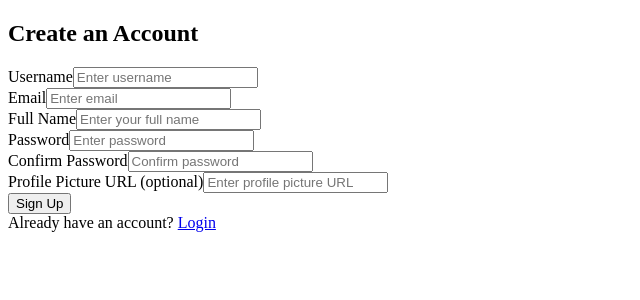
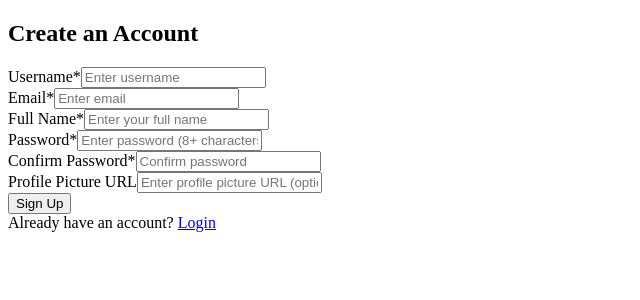
Before and after one commit to IegorKovalov/echo, a React (Vite) app in the folder client/: page /signup in a window 1280 px wide. Shown: the top 300 px of the page, without its empty margins (0-640 px from the left). Built offline with nearby package versions, Linux system fonts and the light colour scheme.

Commit message:
refactor and organize

```diff
--- /dev/null
+++ b/client/src/components/FormField.jsx
@@ -0,0 +1,38 @@
+import React from "react";
+
+const FormField = ({
+	id,
+	name,
+	type = "text",
+	label,
+	value,
+	onChange,
+	placeholder,
+	error,
+	onBlur = null,
+	autoComplete = "on",
+	required = false,
+}) => {
+	return (
+		<div className="form-group">
+			<label htmlFor={id}>
+				{label}
+				{required && <span className="required">*</span>}
+			</label>
+			<input
+				type={type}
+				id={id}
+				name={name}
+				value={value}
+				onChange={onChange}
+				onBlur={onBlur}
+				placeholder={placeholder}
+				autoComplete={autoComplete}
+				className={error ? "error-input" : ""}
+			/>
+			{error && <div className="error">{error}</div>}
+		</div>
+	);
+};
+
+export default FormField;
--- /dev/null
+++ b/client/src/hooks/useApi.js
@@ -0,0 +1,47 @@
+import axios from "axios";
+import { useState } from "react";
+
+const API_BASE_URL = "http://localhost:8000/api/v1";
+
+export const useApi = () => {
+	const [loading, setLoading] = useState(false);
+	const [error, setError] = useState("");
+
+	const callApi = async (method, endpoint, data = null) => {
+		setLoading(true);
+		setError("");
+
+		try {
+			const response = await axios({
+				method,
+				url: `${API_BASE_URL}${endpoint}`,
+				data,
+				withCredentials: true,
+			});
+
+			return response.data;
+		} catch (err) {
+			let message;
+
+			if (err.response && err.response.data && err.response.data.message) {
+				message = err.response.data.message;
+			} else if (err.request) {
+				message = "No response from server. Please try again later.";
+			} else {
+				message = "Request failed. Please try again.";
+			}
+
+			setError(message);
+			throw new Error(message);
+		} finally {
+			setLoading(false);
+		}
+	};
+
+	return {
+		loading,
+		error,
+		callApi,
+		setError,
+	};
+};
--- a/client/src/pages/ForgotPasswordPage.jsx
+++ b/client/src/pages/ForgotPasswordPage.jsx
@@ -1,25 +1,25 @@
-import axios from "axios";
 import React, { useState } from "react";
 import { Link } from "react-router-dom";
+import FormField from "../components/FormField";
+import { useApi } from "../hooks/useApi";
+import { validationRules } from "../utils/validationRules";
 
 function ForgotPasswordPage() {
 	const [email, setEmail] = useState("");
 	const [emailError, setEmailError] = useState("");
-	const [loading, setLoading] = useState(false);
 	const [success, setSuccess] = useState(false);
-	const [apiError, setApiError] = useState("");
+
+	const { loading, error: apiError, callApi } = useApi();
 
 	const validateEmail = () => {
-		const emailRegex = /^[^\s@]+@[^\s@]+\.[^\s@]+$/;
-		if (!email) {
-			setEmailError("Email is required");
-			return false;
-		} else if (!emailRegex.test(email)) {
-			setEmailError("Please enter a valid email address");
-			return false;
-		}
-		setEmailError("");
-		return true;
+		const error = validationRules.validateEmail(email);
+		setEmailError(error);
+		return !error;
+	};
+
+	const handleChange = (e) => {
+		setEmail(e.target.value);
+		if (emailError) setEmailError("");
 	};
 
 	const handleSubmit = async (e) => {
@@ -30,35 +30,13 @@ function ForgotPasswordPage() {
 		}
 
 		try {
-			setLoading(true);
-			setApiError("");
-
-			await axios({
-				method: "post",
-				url: "http://localhost:8000/api/v1/users/forgotPassword",
-				data: { email },
-				withCredentials: true,
-			});
-
+			await callApi("post", "/users/forgotPassword", { email });
 			setSuccess(true);
-		} catch (err) {
-			let message;
-
-			if (err.response && err.response.data && err.response.data.message) {
-				message = err.response.data.message;
-			} else if (err.request) {
-				message = "No response from server. Please try again later.";
-			} else {
-				message = "Request failed. Please try again.";
-			}
-			setApiError(message);
-		} finally {
-			setLoading(false);
-		}
+		} catch (err) {}
 	};
 
 	return (
-		<div className="forgot-password-container">
+		<div className="auth-container">
 			<h2>Forgot Password</h2>
 
 			{success ? (
@@ -77,21 +55,18 @@ function ForgotPasswordPage() {
 					</p>
 
 					<form onSubmit={handleSubmit}>
-						<div className="form-group">
-							<label htmlFor="email">Email</label>
-							<input
-								type="email"
-								id="email"
-								value={email}
-								onChange={(e) => {
-									setEmail(e.target.value);
-									if (emailError) setEmailError("");
-									if (apiError) setApiError("");
-								}}
-								placeholder="Enter your email address"
-							/>
-							{emailError && <div className="error">{emailError}</div>}
-						</div>
+						<FormField
+							id="email"
+							name="email"
+							type="email"
+							label="Email"
+							value={email}
+							onChange={handleChange}
+							onBlur={validateEmail}
+							placeholder="Enter your email address"
+							error={emailError}
+							required
+						/>
 
 						{apiError && <div className="api-error">{apiError}</div>}
 
--- a/client/src/pages/SignUpPage.jsx
+++ b/client/src/pages/SignUpPage.jsx
@@ -1,7 +1,9 @@
-import axios from "axios";
 import React, { useContext, useState } from "react";
 import { Link, useNavigate } from "react-router-dom";
+import FormField from "../components/FormField";
 import AuthContext from "../context/AuthContext";
+import { useApi } from "../hooks/useApi";
+import { validationRules } from "../utils/validationRules";
 
 function SignupPage() {
 	const [formData, setFormData] = useState({
@@ -12,20 +14,18 @@ function SignupPage() {
 		fullName: "",
 		profilePicture: "",
 	});
-
 	const [errors, setErrors] = useState({});
-	const [loading, setLoading] = useState(false);
-	const [apiError, setApiError] = useState("");
-
 	const { login } = useContext(AuthContext);
 	const navigate = useNavigate();
-
+	const { loading, error: apiError, callApi } = useApi();
 	const handleChange = (e) => {
 		const { name, value } = e.target;
+
 		setFormData({
 			...formData,
 			[name]: value,
 		});
+
 		if (errors[name]) {
 			setErrors({
 				...errors,
@@ -33,166 +33,151 @@ function SignupPage() {
 			});
 		}
 	};
-
+	const validateField = (name, value = null) => {
+		const fieldValue = value !== null ? value : formData[name];
+		let error = "";
+		switch (name) {
+			case "username":
+				error = validationRules.validateUsername(fieldValue);
+				break;
+			case "email":
+				error = validationRules.validateEmail(fieldValue);
+				break;
+			case "password":
+				error = validationRules.validatePassword(fieldValue);
+				break;
+			case "passwordConfirm":
+				error = validationRules.validatePasswordConfirm(
+					formData.password,
+					fieldValue
+				);
+				break;
+			case "fullName":
+				error = validationRules.validateFullName(fieldValue);
+				break;
+			default:
+				break;
+		}
+		setErrors({
+			...errors,
+			[name]: error,
+		});
+		return !error;
+	};
 	const validateForm = () => {
-		const newErrors = {};
-
-		if (!formData.username) {
-			newErrors.username = "Username is required";
-		} else if (formData.username.length < 3) {
-			newErrors.username = "Username must be at least 3 characters";
-		}
-
-		const emailRegex = /^[^\s@]+@[^\s@]+\.[^\s@]+$/;
-		if (!formData.email) {
-			newErrors.email = "Email is required";
-		} else if (!emailRegex.test(formData.email)) {
-			newErrors.email = "Please enter a valid email address";
-		}
-
-		if (!formData.password) {
-			newErrors.password = "Password is required";
-		} else if (formData.password.length < 8) {
-			newErrors.password = "Password must be at least 8 characters";
-		}
-
-		if (!formData.passwordConfirm) {
-			newErrors.passwordConfirm = "Please confirm your password";
-		} else if (formData.password !== formData.passwordConfirm) {
-			newErrors.passwordConfirm = "Passwords do not match";
-		}
-
-		if (!formData.fullName) {
-			newErrors.fullName = "Full name is required";
-		}
-
+		const newErrors = {
+			username: validationRules.validateUsername(formData.username),
+			email: validationRules.validateEmail(formData.email),
+			password: validationRules.validatePassword(formData.password),
+			passwordConfirm: validationRules.validatePasswordConfirm(
+				formData.password,
+				formData.passwordConfirm
+			),
+			fullName: validationRules.validateFullName(formData.fullName),
+		};
 		setErrors(newErrors);
-		return Object.keys(newErrors).length === 0;
+		return !Object.values(newErrors).some((error) => error);
 	};
 
 	const handleSubmit = async (e) => {
 		e.preventDefault();
-
 		if (!validateForm()) {
 			return;
 		}
 
 		try {
-			setLoading(true);
-			setApiError("");
-
-			const response = await axios({
-				method: "post",
-				url: "http://localhost:8000/api/v1/users/signup",
-				data: formData,
-				withCredentials: true,
-			});
-
-			if (response.data.data && response.data.data.user) {
-				login(response.data.data.user);
+			const response = await callApi("post", "/users/signup", formData);
+			if (response.data && response.data.user) {
+				login(response.data.user);
 				navigate("/dashboard");
 			} else {
 				navigate("/login");
 			}
-		} catch (err) {
-			let message;
-
-			if (err.response && err.response.data && err.response.data.message) {
-				message = err.response.data.message;
-			} else if (err.request) {
-				message = "No response from server. Please try again later.";
-			} else {
-				message = "Signup failed. Please try again.";
-			}
-			setApiError(message);
-		} finally {
-			setLoading(false);
-		}
+		} catch (err) {}
 	};
 
 	return (
-		<div className="signup-container">
+		<div className="auth-container">
 			<h2>Create an Account</h2>
 
 			<form onSubmit={handleSubmit}>
-				<div className="form-group">
-					<label htmlFor="username">Username</label>
-					<input
-						type="text"
+				<FormField
 					id="username"
 					name="username"
+					type="text"
+					label="Username"
 					value={formData.username}
 					onChange={handleChange}
+					onBlur={() => validateField("username")}
 					placeholder="Enter username"
+					error={errors.username}
+					required
 				/>
-					{errors.username && <div className="error">{errors.username}</div>}
-				</div>
 
-				<div className="form-group">
-					<label htmlFor="email">Email</label>
-					<input
-						type="email"
+				<FormField
 					id="email"
 					name="email"
+					type="email"
+					label="Email"
 					value={formData.email}
 					onChange={handleChange}
+					onBlur={() => validateField("email")}
 					placeholder="Enter email"
+					error={errors.email}
+					required
 				/>
-					{errors.email && <div className="error">{errors.email}</div>}
-				</div>
 
-				<div className="form-group">
-					<label htmlFor="fullName">Full Name</label>
-					<input
-						type="text"
+				<FormField
 					id="fullName"
 					name="fullName"
+					type="text"
+					label="Full Name"
 					value={formData.fullName}
 					onChange={handleChange}
+					onBlur={() => validateField("fullName")}
 					placeholder="Enter your full name"
+					error={errors.fullName}
+					required
 				/>
-					{errors.fullName && <div className="error">{errors.fullName}</div>}
-				</div>
 
-				<div className="form-group">
-					<label htmlFor="password">Password</label>
-					<input
-						type="password"
+				<FormField
 					id="password"
 					name="password"
+					type="password"
+					label="Password"
 					value={formData.password}
 					onChange={handleChange}
-						placeholder="Enter password"
+					onBlur={() => validateField("password")}
+					placeholder="Enter password (8+ characters)"
+					error={errors.password}
+					autoComplete="new-password"
+					required
 				/>
-					{errors.password && <div className="error">{errors.password}</div>}
-				</div>
 
-				<div className="form-group">
-					<label htmlFor="passwordConfirm">Confirm Password</label>
-					<input
-						type="password"
+				<FormField
 					id="passwordConfirm"
 					name="passwordConfirm"
+					type="password"
+					label="Confirm Password"
 					value={formData.passwordConfirm}
 					onChange={handleChange}
+					onBlur={() => validateField("passwordConfirm")}
 					placeholder="Confirm password"
+					error={errors.passwordConfirm}
+					autoComplete="new-password"
+					required
 				/>
-					{errors.passwordConfirm && (
-						<div className="error">{errors.passwordConfirm}</div>
-					)}
-				</div>
 
-				<div className="form-group">
-					<label htmlFor="profilePicture">Profile Picture URL (optional)</label>
-					<input
-						type="text"
+				<FormField
 					id="profilePicture"
 					name="profilePicture"
+					type="text"
+					label="Profile Picture URL"
 					value={formData.profilePicture}
 					onChange={handleChange}
-						placeholder="Enter profile picture URL"
+					placeholder="Enter profile picture URL (optional)"
+					error={errors.profilePicture}
 				/>
-				</div>
 
 				{apiError && <div className="api-error">{apiError}</div>}
 
--- /dev/null
+++ b/client/src/utils/validationRules.js
@@ -0,0 +1,41 @@
+export const validationRules = {
+	validateEmail: (email) => {
+		const emailRegex = /^[^\s@]+@[^\s@]+\.[^\s@]+$/;
+		if (!email) {
+			return "Email is required";
+		} else if (!emailRegex.test(email)) {
+			return "Please enter a valid email address";
+		}
+		return "";
+	},
+	validatePassword: (password) => {
+		if (!password) {
+			return "Password is required";
+		} else if (password.length < 8) {
+			return "Password must be at least 8 characters";
+		}
+		return "";
+	},
+	validatePasswordConfirm: (password, passwordConfirm) => {
+		if (!passwordConfirm) {
+			return "Please confirm your password";
+		} else if (password !== passwordConfirm) {
+			return "Passwords do not match";
+		}
+		return "";
+	},
+	validateUsername: (username) => {
+		if (!username) {
+			return "Username is required";
+		} else if (username.length < 3) {
+			return "Username must be at least 3 characters";
+		}
+		return "";
+	},
+	validateFullName: (fullName) => {
+		if (!fullName) {
+			return "Full name is required";
+		}
+		return "";
+	},
+};
```
Lines whose indentation alone changed are shown as unchanged.
